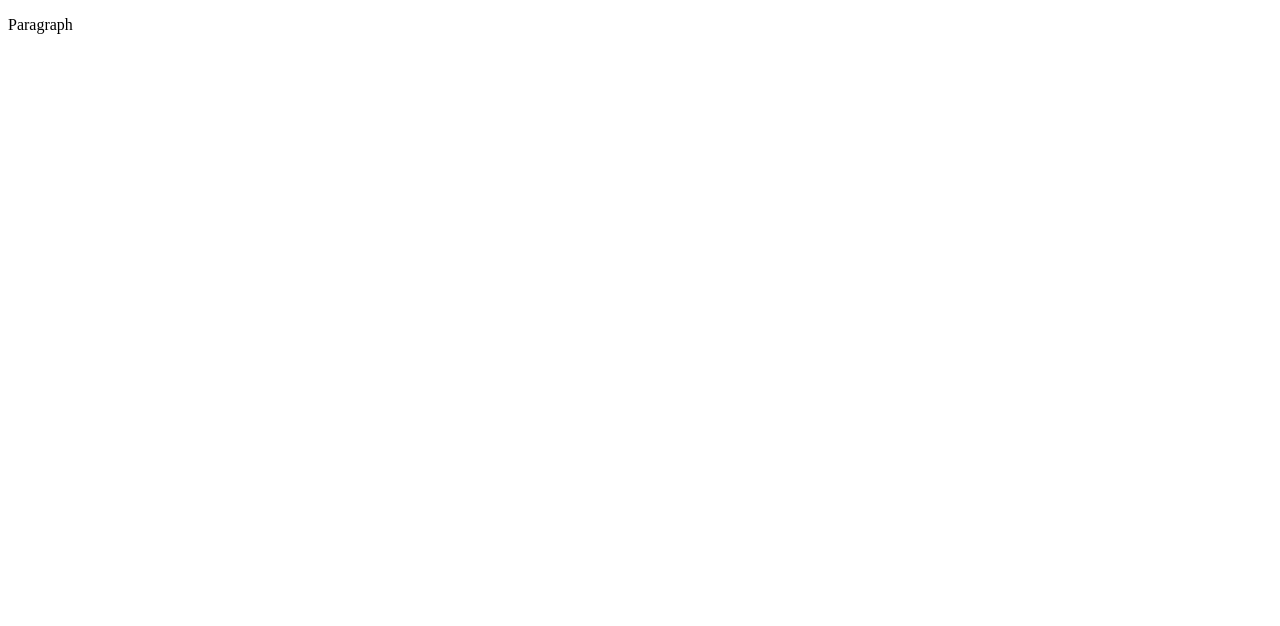
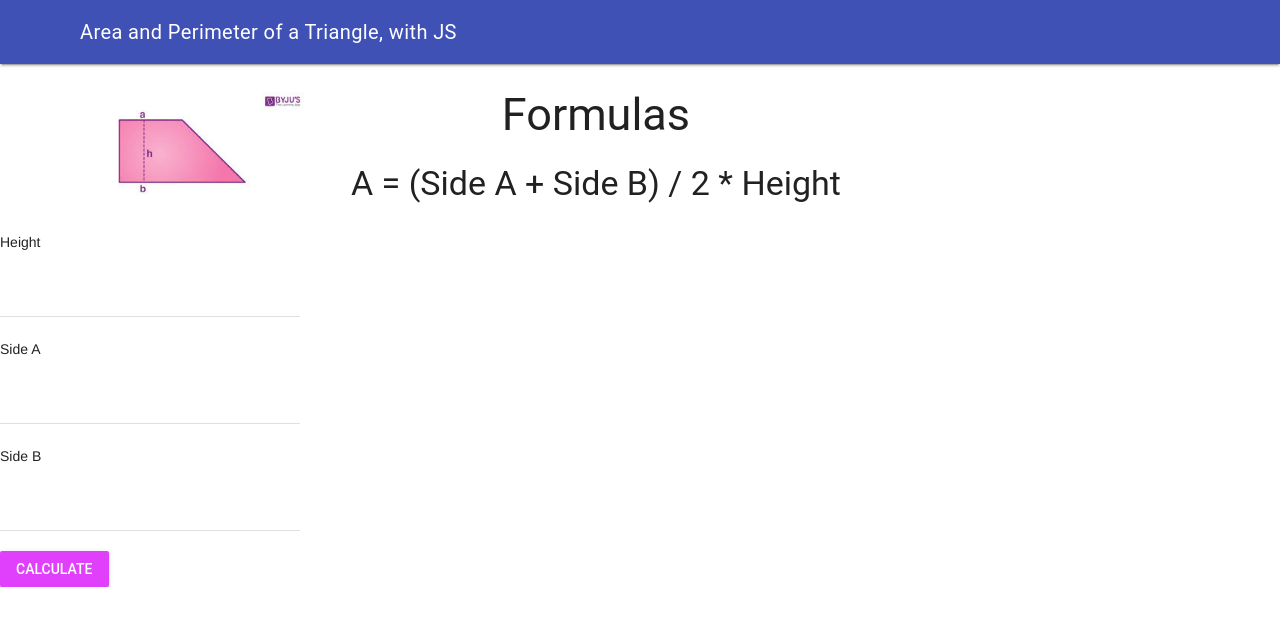
Before and after one commit to ICD2O-Digital-Tech-ShemS/Unit-3-01-Storyboards, a plain HTML site: page index.html in a window 1280 px wide. Drawn offline with nearby package versions, Linux system fonts and the light colour scheme.

Commit message:
This is my calculation of the area of a trapozoids

```diff
--- a/index.html
+++ b/index.html
@@ -1,9 +1,68 @@
 <!DOCTYPE html>
-<html>
+<html lang="en">
   <head>
-    <title>Title</title>
+    <meta charset="utf-8" />
+    <meta name="description" content="Area and Perimeter, with JavaScript" />
+    <meta name="keywords" content="immaculata, ics2o" />
+    <meta name="author" content="Ms Raffin" />
+    <meta name="viewport" content="width=device-width, initial-scale=1.0" />
+    <link rel="stylesheet" href="https://fonts.googleapis.com/icon?family=Material+Icons" />
+    <link rel="stylesheet" href="https://code.getmdl.io/1.3.0/material.indigo-purple.min.css" />
+    <link rel="stylesheet" href="./css/style.css" />
+    <link rel="icon" type="image/png" sizes="180x190" href="./images/trapezoid.jpg">
+    <title>Area of a Trapezoid</title>
   </head>
   <body>
-    <p>Paragraph</p>
+    <script src="./js/script.js"></script>
+    <div class="mdl-layout mdl-js-layout mdl-layout--fixed-header">
+      <header class="mdl-layout__header">
+        <div class="mdl-layout__header-row">
+          <span class="mdl-layout-title">Area and Perimeter of a Triangle, with JS</span>
+        </div>
+      </header>
+      <main class="mdl-layout__content">
+        <table>
+          <tr>
+            <th>
+              <img src="./images/trapezoid.jpg" width="75%" height="auto" />
+            </th>
+            <th>
+              <h2>Formulas</h2>
+              <h3>A = (Side A + Side B) / 2 * Height</h3>
+            </th>
+          </tr>
+        </table>
+
+        <form action="calculate()">
+          <!-- Height Input -->
+          <p>Height</p>
+          <div class="mdl-textfield mdl-js-textfield">
+            <input class="mdl-textfield__input" type="number" id="height-of-triangle"/>
+          </div>
+          <p>Side A</p>
+          <div class="mdl-textfield mdl-js-textfield">
+            <input class="mdl-textfield__input" type="number" id="side-a"/>
+          </div>
+          <p>Side B</p>
+          <div class="mdl-textfield mdl-js-textfield">
+            <input class="mdl-textfield__input" type="number" id="side-b"/>
+          </div>
+        </form>
+<!-- Calculate Button -->
+        <button
+          class="mdl-button mdl-js-button mdl-button--raised mdl-js-ripple-effect mdl-button--accent"
+          onclick="calculate()"
+        >
+          Calculate
+        </button>
+
+        <br />
+        <!-- Display Results -->
+        <div id="answers">
+          <div id="area"></div>
+          <div id="perimeter"></div>
+        </div>
+      </main>
+    </div>
   </body>
 </html>
--- a/js/script.js
+++ b/js/script.js
@@ -1,5 +1,19 @@
 // Copyright (c) 2020 Mr. Coxall All rights reserved
 //
-// Created by: Mr. Coxall
-// Created on: Sep 2020
+// Created by:Shem
+// Created on:April 2025
 // This file contains the JS functions for index.html
+"use strict";
+      // Function to calculate area and perimeter
+      function calculate() {
+        // Get the input values
+        let height = parseFloat(document.getElementById("height-of-triangle").value);
+        let sideA = parseFloat(document.getElementById("side-a").value);
+        let sideB = parseFloat(document.getElementById("side-b").value);
+
+        // Calculate Area
+        let area = (sideA + sideB)/2 * height;
+
+        // Display the results
+        document.getElementById("area").innerHTML = "Area " + area.toFixed(1) + "cm^2";
+      }
```
Also changed, not shown: images/trapezoid.jpg (added).
